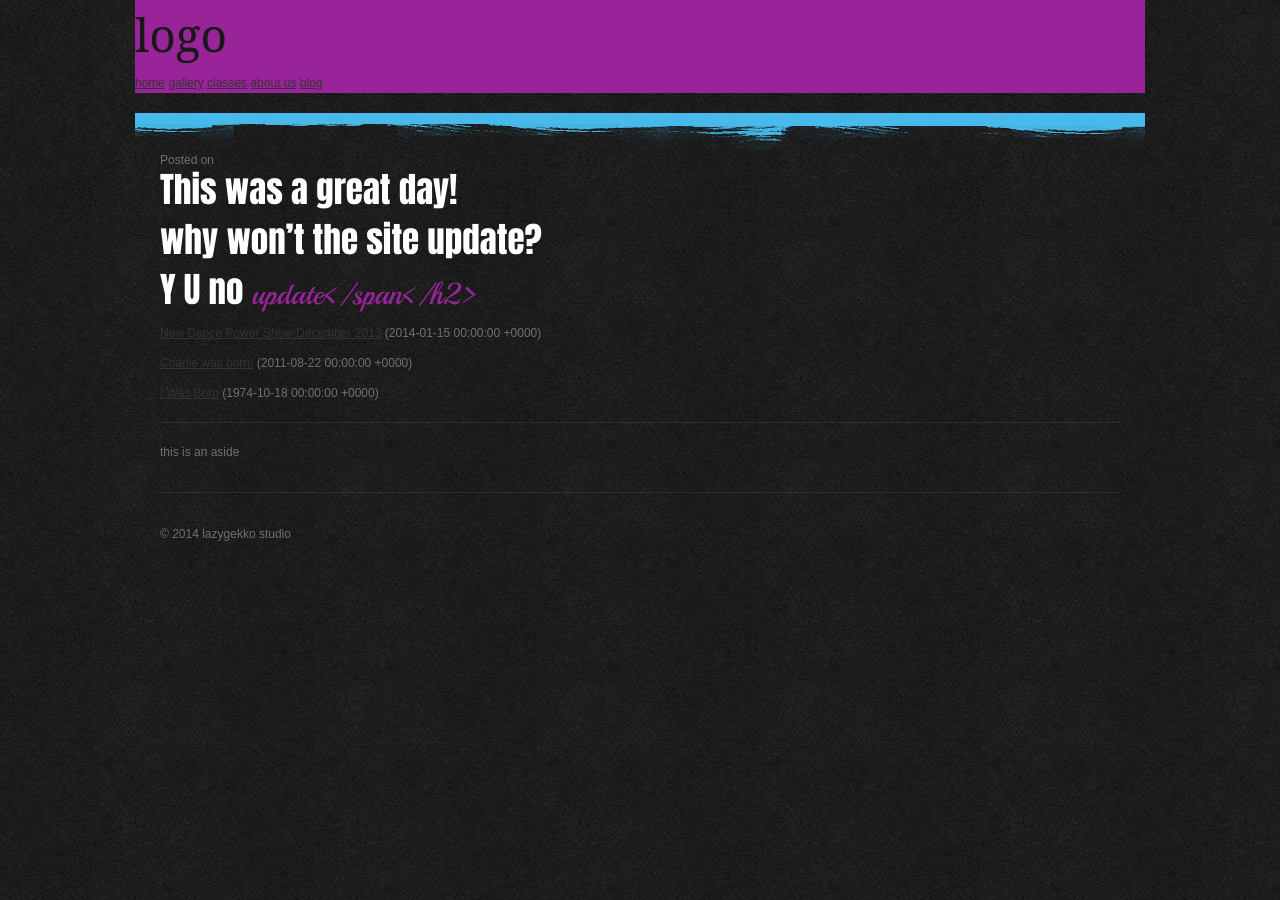
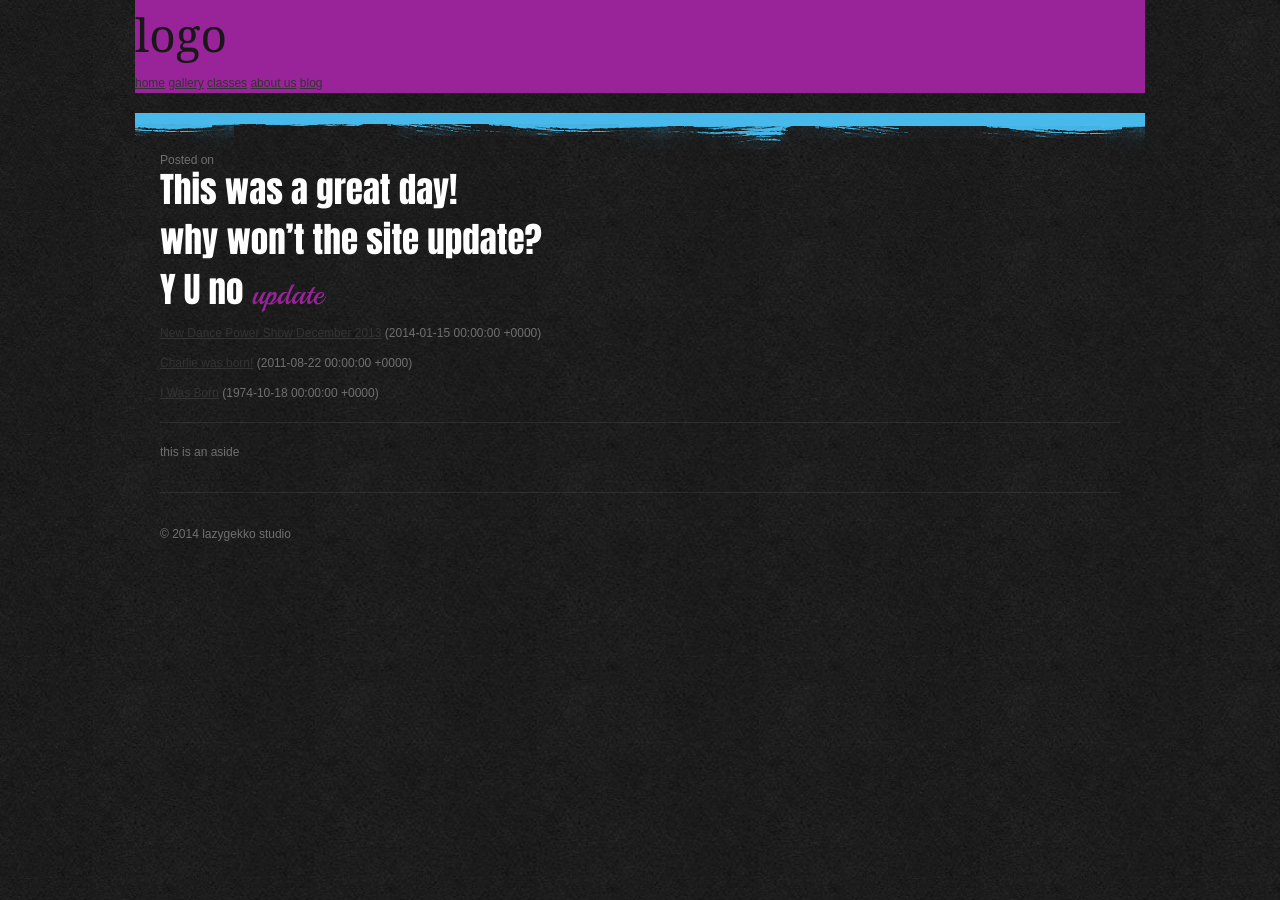
Before and after one commit to pauldancepowerorg/pauldancepowerorg.github.io, a Jekyll site: the page built from _posts/2011-08-22-charlie-born.md, in a window 1280 px wide. Built offline with Jekyll 4.4.1, drawn with Linux system fonts in a browser that asks for light colours; some web fonts are replaced; Markdown is read by kramdown in place of the engine named in the settings.

Commit message:
Update 2011-08-22-charlie-born.md

```diff
--- a/_posts/2011-08-22-charlie-born.md
+++ b/_posts/2011-08-22-charlie-born.md
@@ -8,4 +8,4 @@
 
 ## why won't the site update?
 
-<h2>Y U no <span>update</span</h2>
+<h2>Y U no <span>update</span></h2>
```
